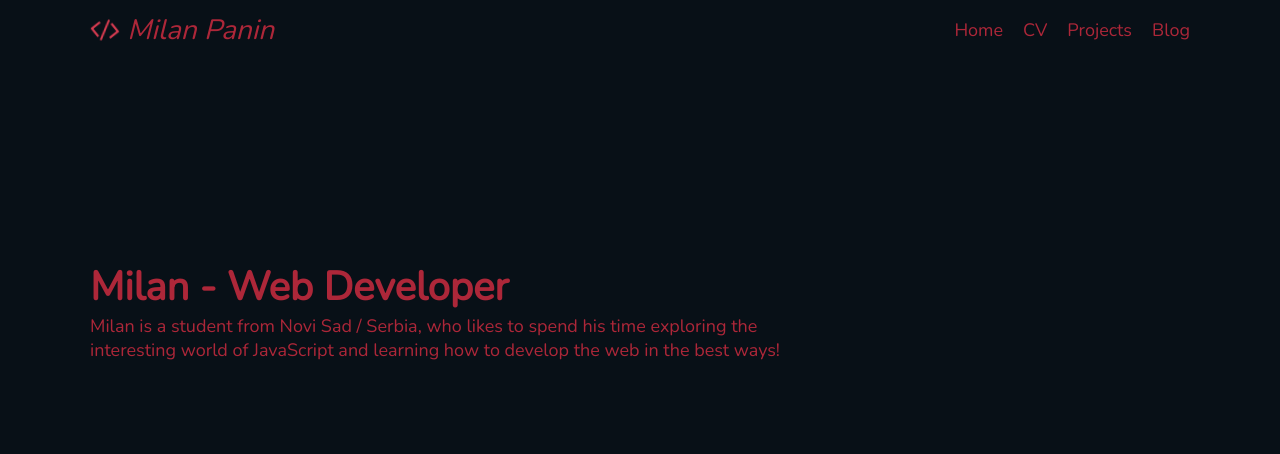
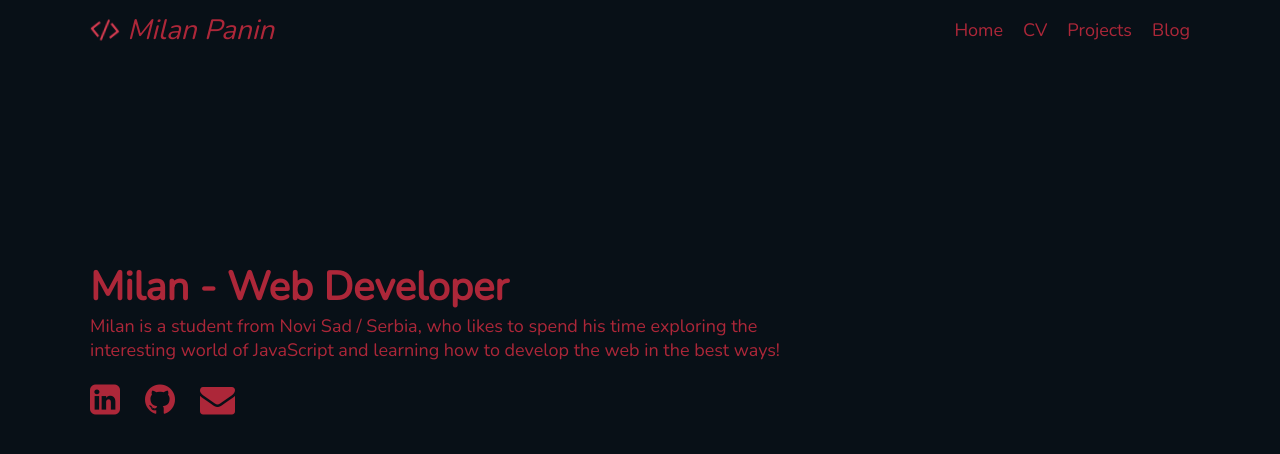
Before and after one commit to milanpanin/portfolio-page, a React (Create React App) app: page / in a window 1280 px wide. Shown: the top 454 px of the page. Built offline with nearby package versions, Linux system fonts and the light colour scheme; the HTML template or start-up script is replaced by a standard one.

Commit message:
Adding social icons

```diff
--- a/src/components/home/home.css
+++ b/src/components/home/home.css
@@ -12,6 +12,26 @@
     max-width: 700px;
 }
 
+.header-social{
+    margin: 15px 0 0 0;
+    font-size: 35px;
+
+}
+
+.header-social i{
+    transition: 0.3s;
+}
+
+.header-social i:hover{
+    cursor: pointer;
+    color: #f37788;
+    transform: rotate(15deg);
+}
+
+.header-social i:nth-child(2){
+    margin: 0 25px;
+}
+
 @media only screen and (max-width: 1130px) {
     .home{
         margin: 25vh 15px 0 15px;
--- a/src/components/home/home.jsx
+++ b/src/components/home/home.jsx
@@ -8,6 +8,11 @@ const Home = () => {
                 Milan is a student from Novi Sad / Serbia, who likes to spend his time exploring the
                 interesting world of JavaScript and learning how to develop the web in the best ways!
             </p>
+            <div className="header-social">
+                <i className="fa fa-linkedin-square" aria-hidden="true"></i>
+                <i className="fa fa-github" aria-hidden="true"></i>
+                <i className="fa fa-envelope" aria-hidden="true"></i>
+            </div>
         </section>
     );
 }
```
